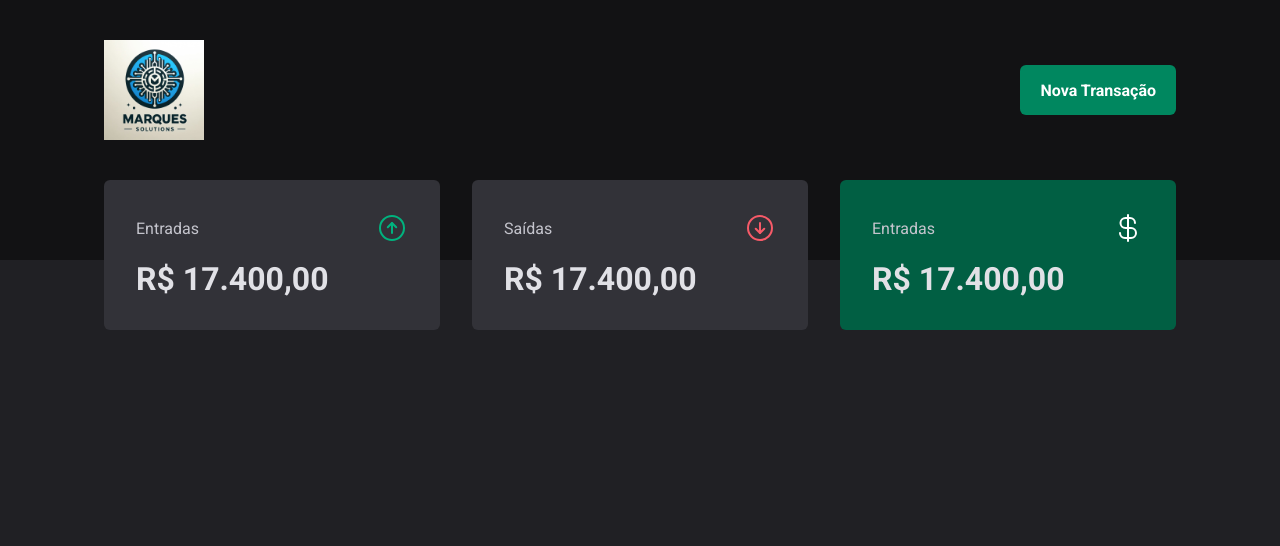
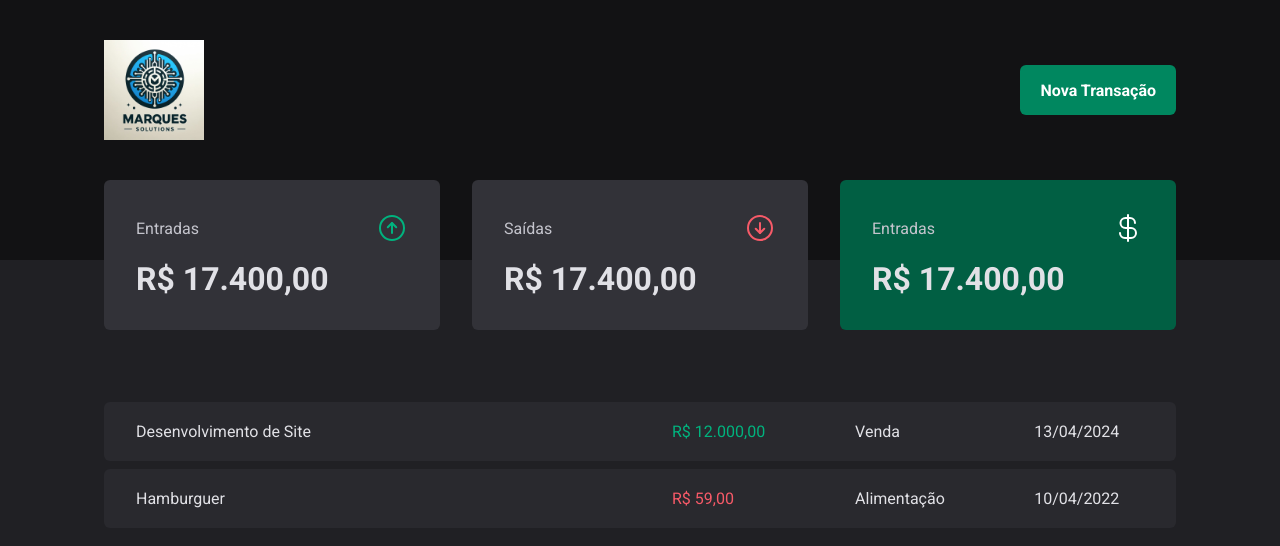
Before and after one commit to PedroMarquesN/control-money, a React (Vite) app: page / in a window 1280 px wide. Shown: the top 546 px of the page. Built offline with nearby package versions, Linux system fonts and the light colour scheme; the HTML template or start-up script is replaced by a standard one.

Commit message:
Feat: Init create component Table and css

```diff
--- a/src/pages/Transactions/index.tsx
+++ b/src/pages/Transactions/index.tsx
@@ -1,11 +1,39 @@
 import {Header} from "../../components/Header";
 import {Summary} from "../../components/Summary";
+import {PriceHighlight, TransactionContainer, TransactionsTable} from "./styles.ts";
 
 export function Transactions() {
     return (
         <div>
             <Header/>
             <Summary/>
+
+            <TransactionContainer>
+            <TransactionsTable>
+                <tbody>
+                <tr>
+                    <td width="50%">Desenvolvimento de Site</td>
+                    <td>
+                        <PriceHighlight variant="income">
+                            R$ 12.000,00
+                        </PriceHighlight>
+                    </td>
+                    <td>Venda</td>
+                    <td>13/04/2024</td>
+                </tr>
+                <tr>
+                    <td width="50%">Hamburguer</td>
+                    <td>
+                        <PriceHighlight variant="outcome">
+                            R$ 59,00
+                        </PriceHighlight>
+                    </td>
+                    <td>Alimentação</td>
+                    <td>10/04/2022</td>
+                </tr>
+                </tbody>
+            </TransactionsTable>
+            </TransactionContainer>
         </div>
     )
 }
--- a/src/pages/Transactions/styles.ts
+++ b/src/pages/Transactions/styles.ts
@@ -0,0 +1,39 @@
+import styled from "styled-components";
+
+export const TransactionContainer = styled.main`
+    width: 100%;
+    max-width: 1120px;
+    margin: 4rem auto 0;
+    padding: 0 1.5rem;
+`
+
+export const TransactionsTable = styled.table`
+    width: 100%;
+    border-collapse: separate;
+    border-spacing: 0 0.5rem;
+
+
+    td{
+        padding: 1.25rem 2rem;
+        background: ${props => props.theme['gray-700']};
+
+        &:first-child {
+            border-top-left-radius: 6px;
+            border-bottom-left-radius: 6px;
+        }
+
+        &:last-child{
+            border-top-right-radius: 6px;
+            border-bottom-right-radius: 6px;
+
+        }
+    }
+`
+interface PriceHighlightProps {
+    variant?: 'income' | 'outcome';
+}
+
+
+export const PriceHighlight = styled.span<PriceHighlightProps>`
+    color: ${props => props.variant === 'income' ? props.theme['green-300'] : props.theme['red-300']};
+`
```
